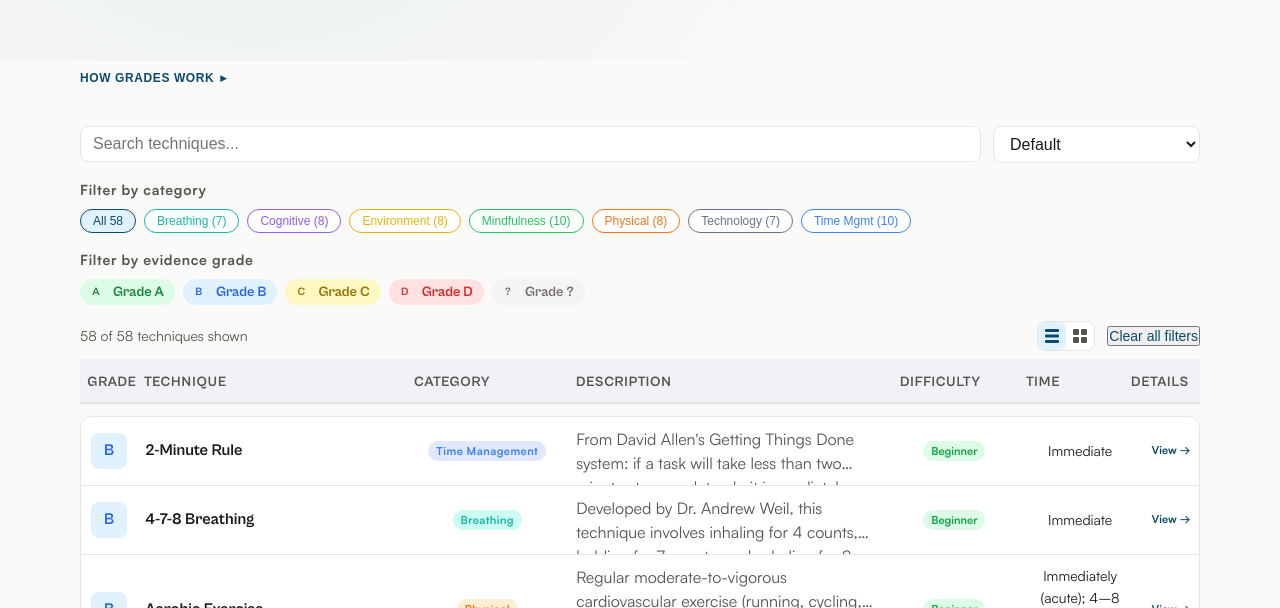
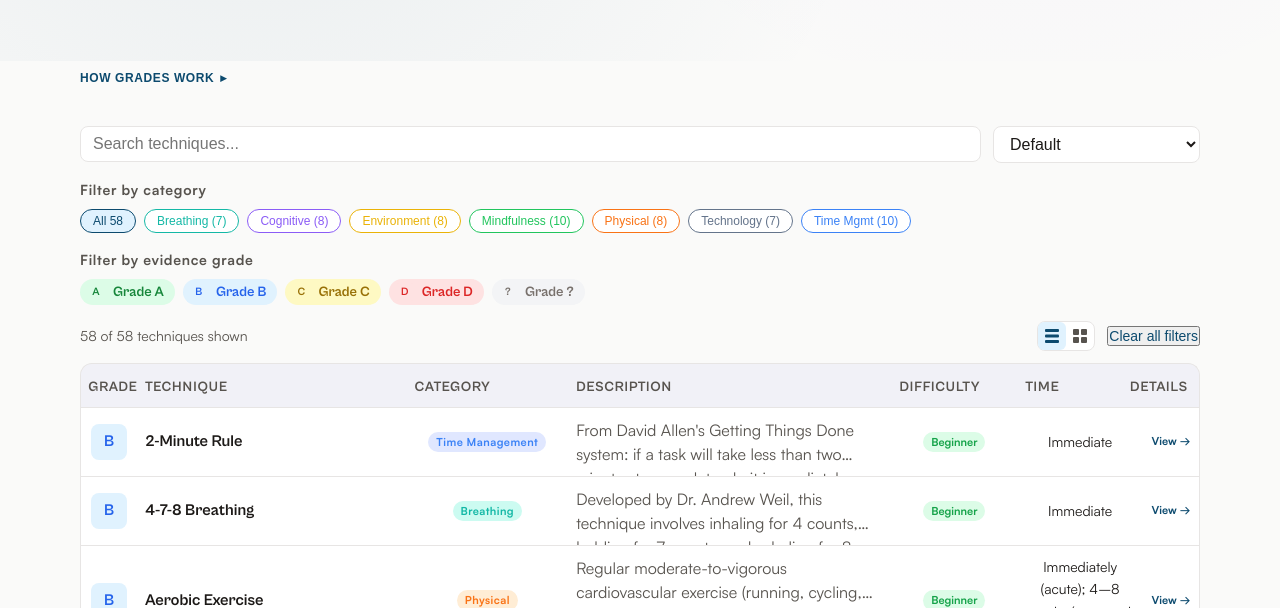
Before and after one commit to cleaver/focushacking, an Astro site: page / in a window 1280 px wide. Shown: the part 683-1291 px from the top of the page. Built offline with nearby package versions, Linux system fonts and the light colour scheme; Astro itself is replaced by a stand-in of ours.

Commit message:
feat: update list header styling for improved visibility and layout consistency

```diff
--- a/src/pages/index.astro
+++ b/src/pages/index.astro
@@ -287,8 +287,8 @@ const jsonData = JSON.stringify(
       </div>
     </div>
 
-    <!-- List column header (shown by JS in list view) -->
-    <div id="list-header" class="list-header pt-6" hidden>
+    <!-- Sticky list column header (inside controls group) -->
+    <div id="list-header" class="list-header" hidden>
       <span class="list-header-cell">Grade</span>
       <span class="list-header-cell">Technique</span>
       <span class="list-header-cell">Category</span>
@@ -300,7 +300,7 @@ const jsonData = JSON.stringify(
   </div>
 
   <!-- Technique container (populated by JS) -->
-  <div id="grid" aria-live="polite" class="mt-3"></div>
+  <div id="grid" aria-live="polite"></div>
 </BaseLayout>
 
 <div id="data-json" hidden set:html={jsonData} />
--- a/src/styles/global.css
+++ b/src/styles/global.css
@@ -976,23 +976,25 @@ body {
   -webkit-backdrop-filter: blur(8px);
   border-bottom: 1px solid var(--color-border);
   padding-top: 0.75rem;
-  margin-bottom: 0.75rem;
+  /* padding-bottom: 0.75rem; */
 }
 
-/* ── List column header (inside sticky controls) ─── */
+/* ── List column header (inside controls sticky group) ─── */
 .list-header {
   display: grid;
   grid-template-columns: 3.5rem 1.5fr 0.9fr 1.8fr 0.7fr 0.7fr 3.5rem;
   padding: 0.75rem 0 0.5rem;
-  margin-top: 0.5rem;
+  margin-top: 0.75rem;
   font-size: var(--text-xs);
   font-weight: 700;
   font-family: var(--font-display);
   letter-spacing: 0.06em;
   text-transform: uppercase;
   color: var(--color-text-muted);
-  border-bottom: 1px solid var(--color-border);
   background: var(--color-surface-2);
+  border: 1px solid var(--color-border);
+  border-bottom: 0;
+  border-radius: 0.75rem 0.75rem 0 0;
 }
 
 .list-header-cell {
@@ -1037,9 +1039,11 @@ body {
 /* ── List view ────────────────────────────────────── */
 .list-view {
   border: 1px solid var(--color-border);
-  border-radius: 0.75rem;
+  border-top: none;
+  border-radius: 0 0 0.75rem 0.75rem;
   overflow: hidden;
   background: var(--color-surface);
+  margin-bottom: 1.5rem;
 }
 
 .list-row {
```
